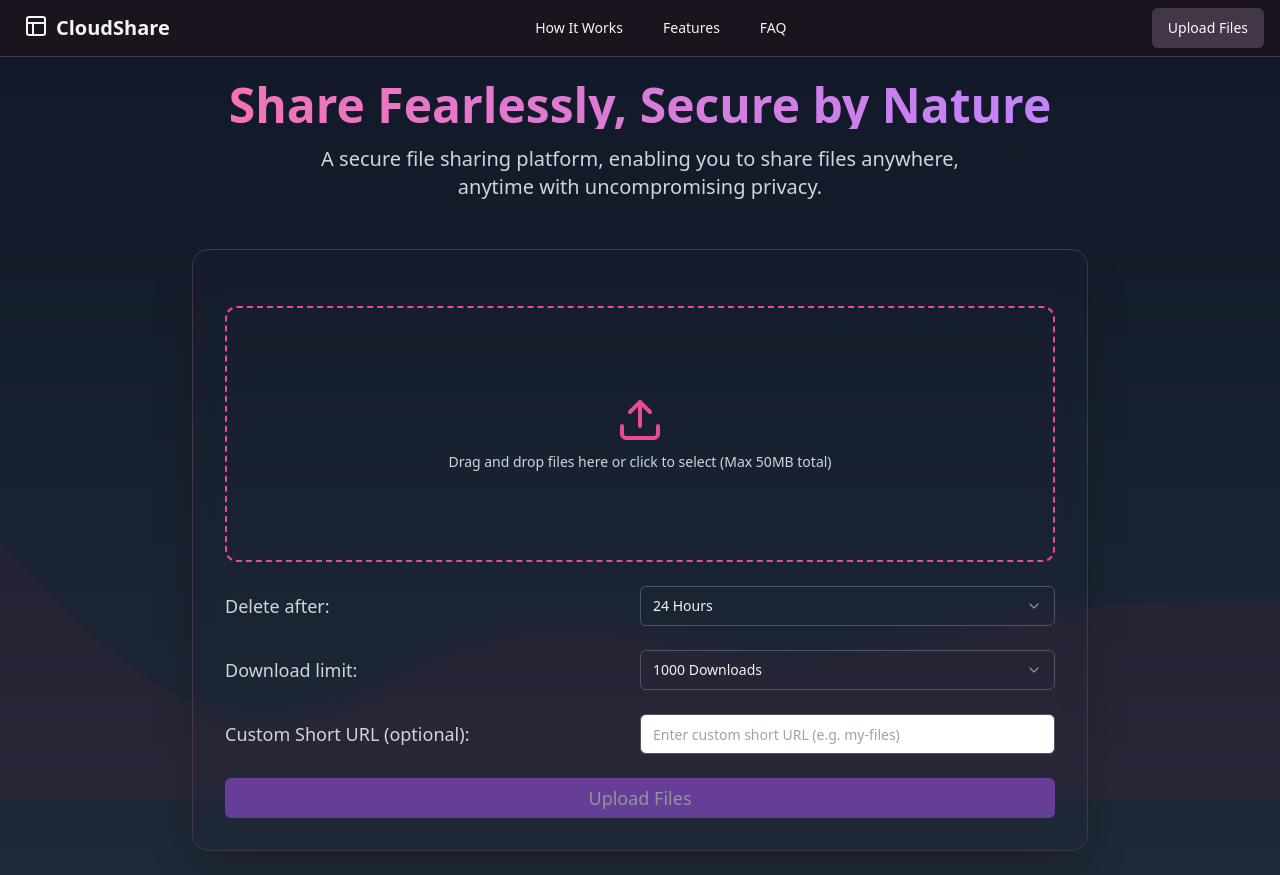
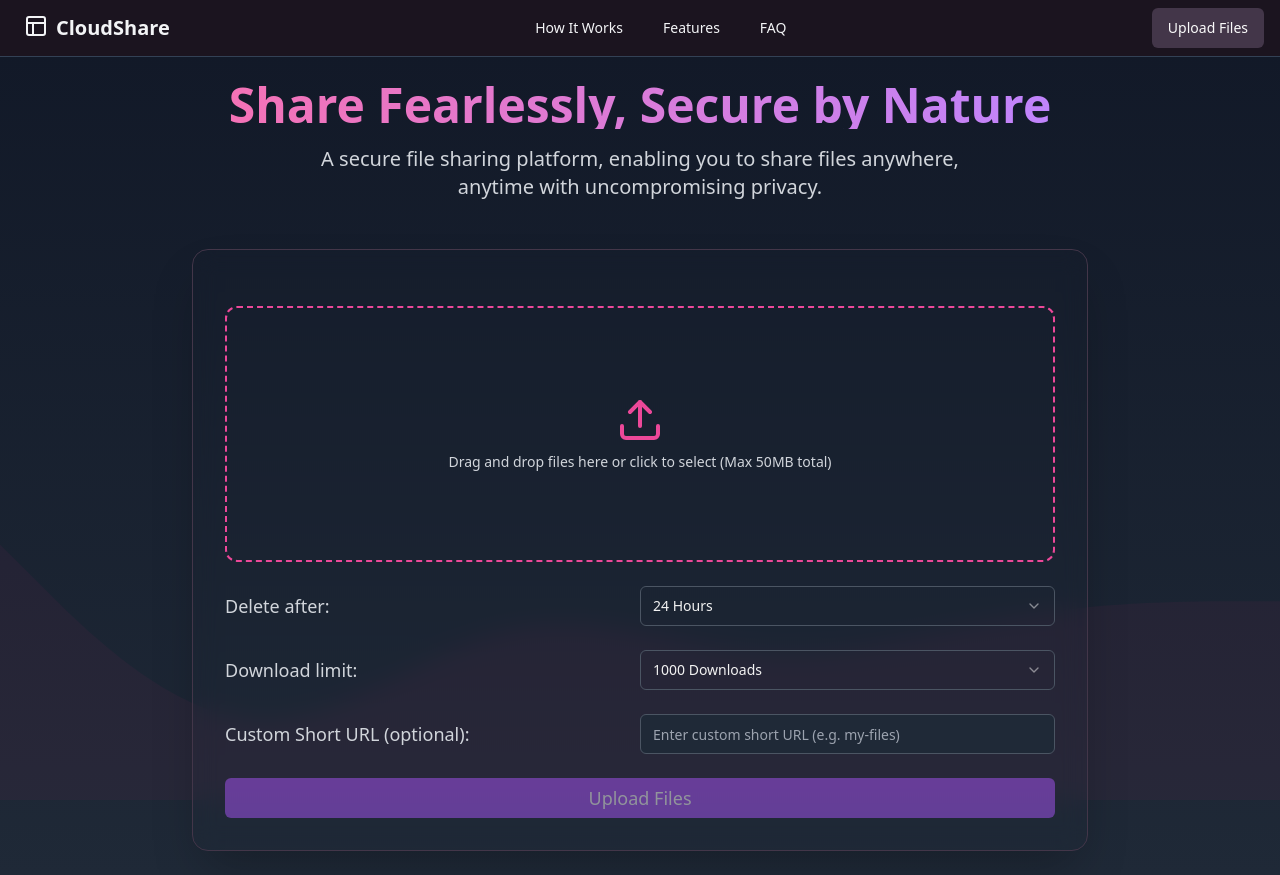
Before and after one commit to swayam-kothekar/cloudshare-project, a React (Vite) app in the folder frontend/: page /upload in a window 1280 px wide. Built offline with nearby package versions, Linux system fonts and the light colour scheme.

Commit message:
fix: textbox color fixed

```diff
--- a/frontend/src/FileUpload.tsx
+++ b/frontend/src/FileUpload.tsx
@@ -420,7 +420,7 @@ const FileUpload: React.FC = () => {
                 placeholder="Enter custom short URL (e.g. my-files)"
                 value={customShortUrl}
                 onChange={(e) => setCustomShortUrl(e.target.value)}
-                className="w-2/4 bg-gray-700 bg-opacity-50 border-gray-600 text-gray-100 placeholder:text-gray-400"
+                className="w-2/4 !bg-gray-800 !border-gray-600 !text-black placeholder:!text-gray-400"
               />
             </div>
             {shortUrlError && (
```
